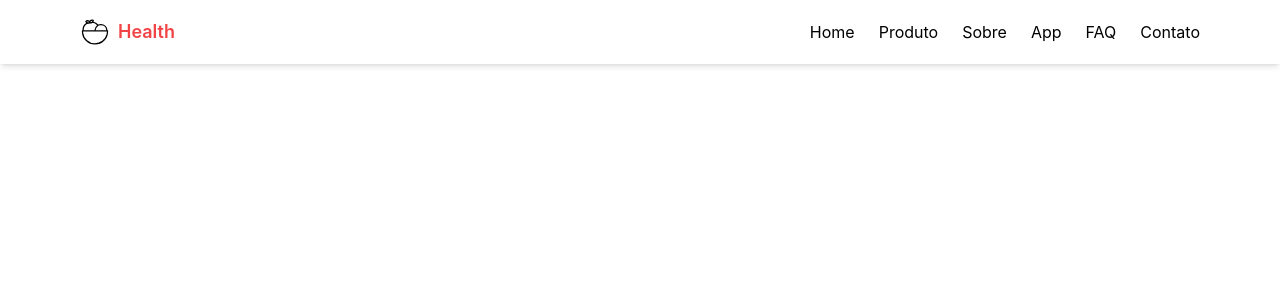
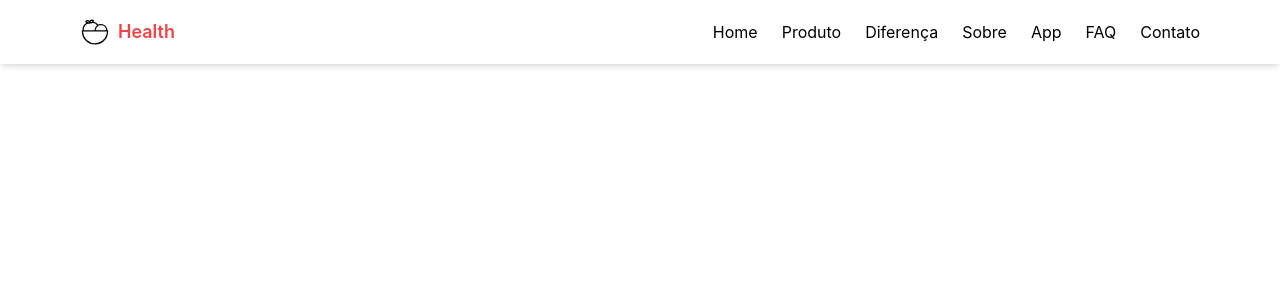
Before and after one commit to Nelson-DevStack/health-site, a Next.js app: page /tests in a window 1280 px wide. Shown: the top 300 px of the page. Built offline with nearby package versions, Linux system fonts and the light colour scheme.

Commit message:
navbar class

```diff
--- a/src/components/Navbar/index.tsx
+++ b/src/components/Navbar/index.tsx
@@ -19,7 +19,7 @@ const Navbar = () => {
                 spy
                 smooth
                 offset={-80}
-                // className="after:border after:border-5 after:border-mainColor flex flex-col relative after:absolute after:w-full after:top-6"
+                className="cursor-pointer"
                 activeClass="text-mainColor font-medium"
               >
                 Home
@@ -32,9 +32,23 @@ const Navbar = () => {
                 spy
                 smooth
                 offset={-80}
+                className="cursor-pointer"
                 activeClass="text-mainColor font-medium"
               >
                 Produto
+              </Link>
+            </li>
+            <li>
+              <Link
+                to="produto"
+                duration={500}
+                spy
+                smooth
+                offset={-80}
+                className="cursor-pointer"
+                activeClass="text-mainColor font-medium"
+              >
+                Diferença
               </Link>
             </li>
             <li>
@@ -44,6 +58,7 @@ const Navbar = () => {
                 spy
                 smooth
                 offset={-80}
+                className="cursor-pointer"
                 activeClass="text-mainColor font-medium"
               >
                 Sobre
@@ -56,6 +71,7 @@ const Navbar = () => {
                 spy
                 smooth
                 offset={-80}
+                className="cursor-pointer"
                 activeClass="text-mainColor font-medium"
               >
                 App
@@ -68,6 +84,7 @@ const Navbar = () => {
                 spy
                 smooth
                 offset={-80}
+                className="cursor-pointer"
                 activeClass="text-mainColor font-medium"
               >
                 FAQ
@@ -80,6 +97,7 @@ const Navbar = () => {
                 spy
                 smooth
                 offset={-80}
+                className="cursor-pointer"
                 activeClass="text-mainColor font-medium"
               >
                 Contato
```
